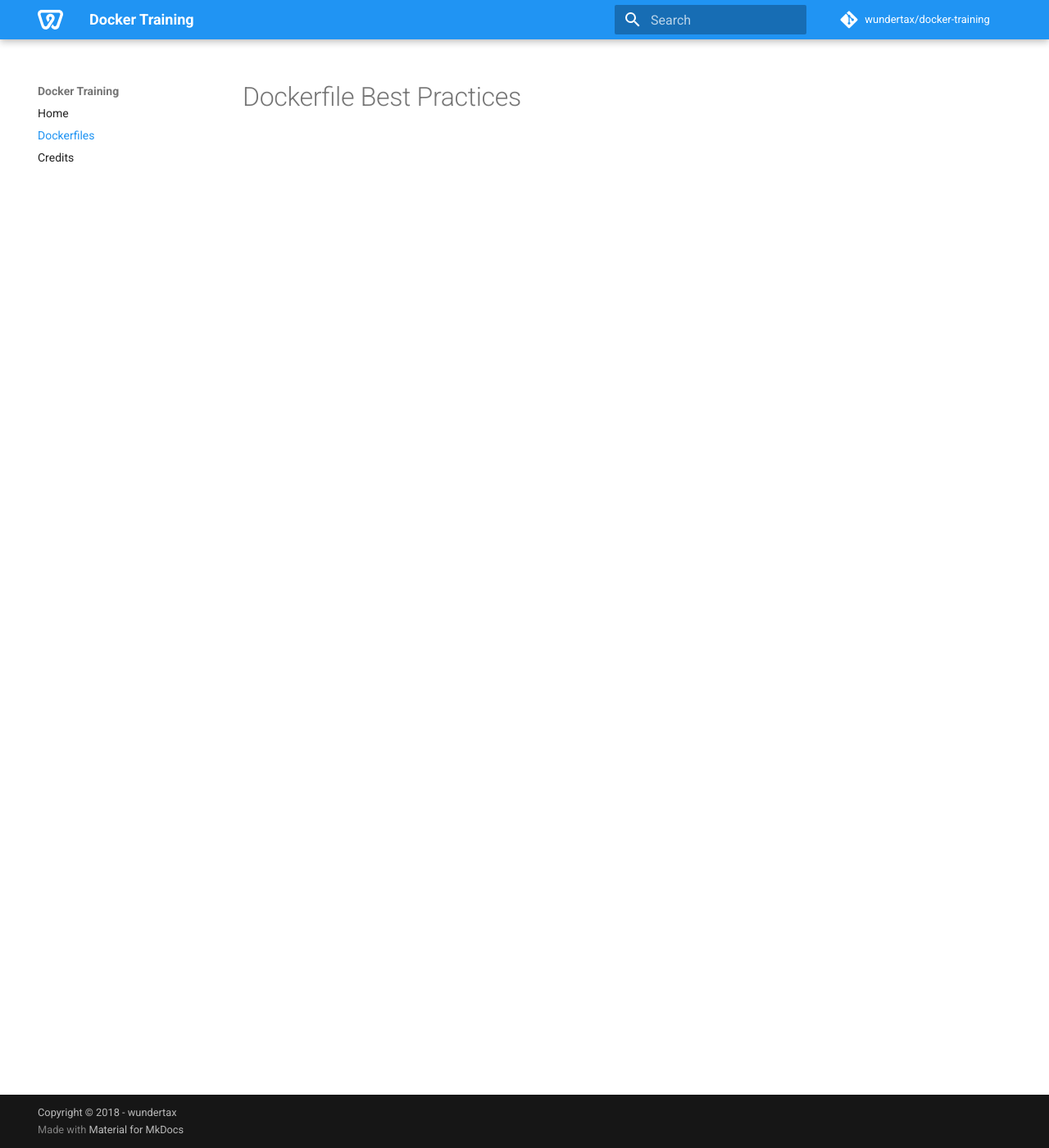
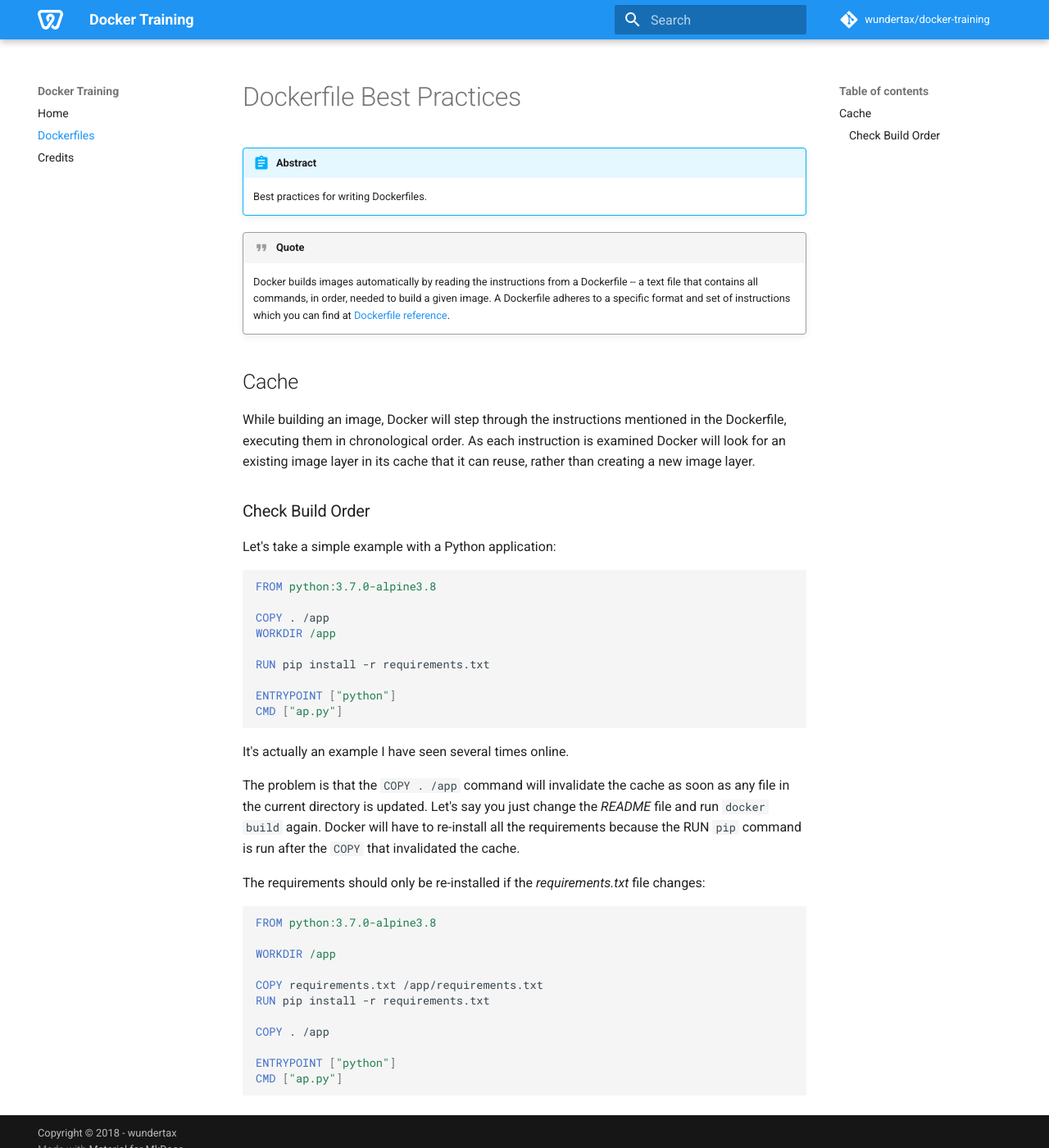
Before and after one commit to 2silver/docker-training, an MkDocs documentation site: the page built from docs/dockerfiles.md, in a window 1280 px wide and 1400 px high. Shown: the whole window at 82% size. Built offline with MkDocs 1.6.1 and Material for MkDocs 9.7.7, drawn with Linux system fonts in a browser that asks for light colours; comment, search, counter and statistics services are not loaded; old or Windows-style settings are respelled for this version of MkDocs.

Commit message:
docs: First docs about Dockerfiles

````diff
--- a/docs/dockerfiles.md
+++ b/docs/dockerfiles.md
@@ -1 +1,53 @@
 # Dockerfile Best Practices
+
+!!! abstract
+
+    Best practices for writing Dockerfiles.
+
+!!! quote
+
+    Docker builds images automatically by reading the instructions from a Dockerfile -- a text file that contains all commands, in order, needed to build a given image.
+    A Dockerfile adheres to a specific format and set of instructions which you can find at [Dockerfile reference](https://docs.docker.com/engine/reference/builder/).
+
+## Cache
+
+While building an image, Docker will step through the instructions mentioned in the Dockerfile, executing them in chronological order.
+As each instruction is examined Docker will look for an existing image layer in its cache that it can reuse, rather than creating a new image layer.
+
+### Check Build Order
+
+Let's take a simple example with a Python application:
+
+``` docker
+FROM python:3.7.0-alpine3.8
+
+COPY . /app
+WORKDIR /app
+
+RUN pip install -r requirements.txt
+
+ENTRYPOINT ["python"]
+CMD ["ap.py"]
+```
+
+It's actually an example I have seen several times online.
+
+The problem is that the `COPY . /app` command will invalidate the cache as soon as any file in the current directory is updated.
+Let's say you just change the *README* file and run `docker build` again.
+Docker will have to re-install all the requirements because the RUN `pip` command is run after the `COPY` that invalidated the cache.
+
+The requirements should only be re-installed if the *requirements.txt* file changes:
+
+``` docker
+FROM python:3.7.0-alpine3.8
+
+WORKDIR /app
+
+COPY requirements.txt /app/requirements.txt
+RUN pip install -r requirements.txt
+
+COPY . /app
+
+ENTRYPOINT ["python"]
+CMD ["ap.py"]
+```
````
